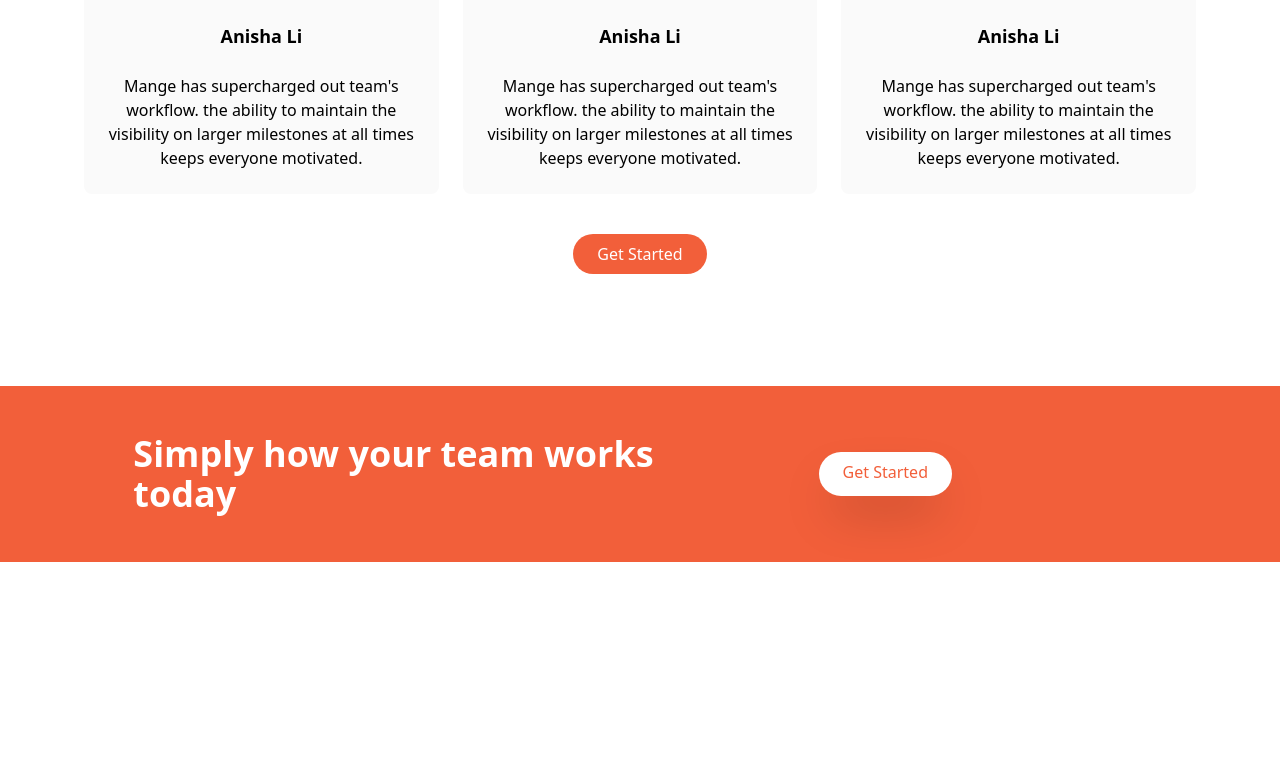
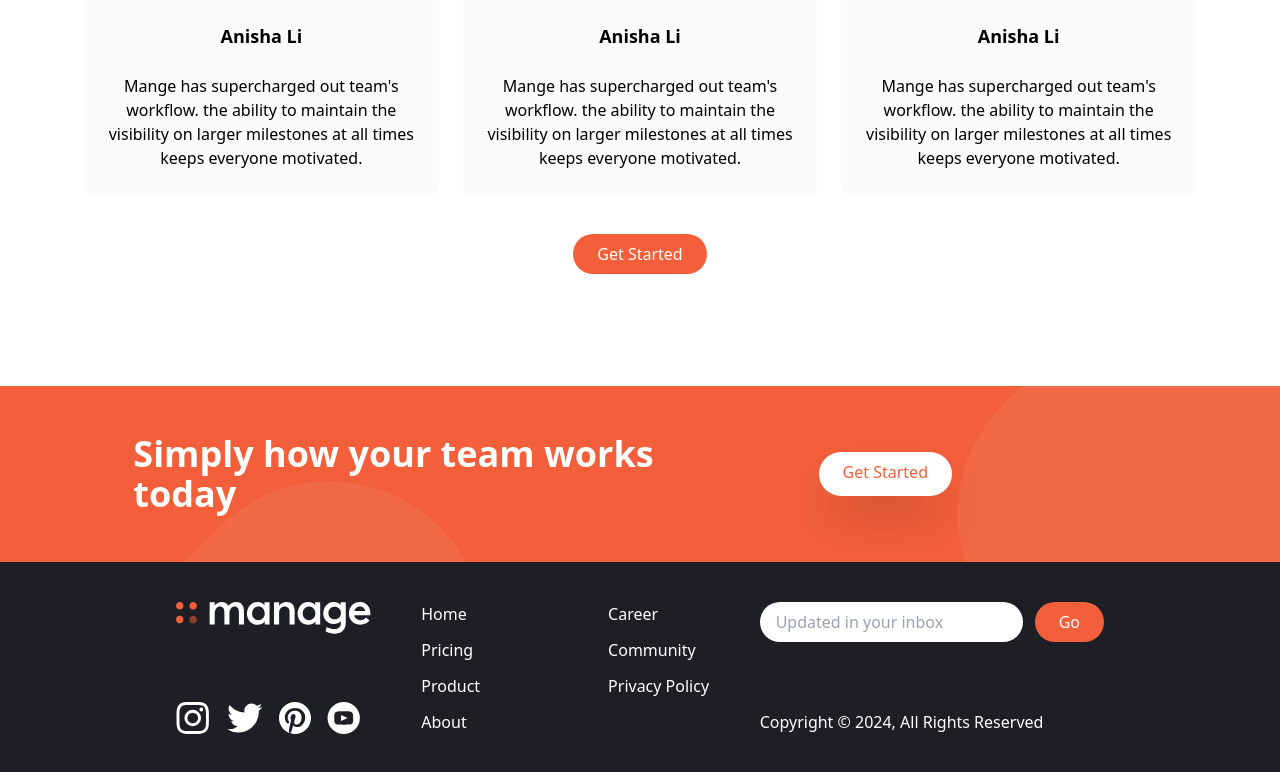
Before and after one commit to mnkshruthi/Traversy-Media, a React (Create React App) app: page / in a window 1280 px wide. Shown: the part 1374-2146 px from the top of the page. Before the commit the page ends 1936 px from the top, so only its background shows below. Built offline with nearby package versions, Linux system fonts and the light colour scheme.

Commit message:
footer component

```diff
--- a/src/App.js
+++ b/src/App.js
@@ -1,5 +1,6 @@
 import Cta from "./TraverseMedia/Cta";
 import Features from "./TraverseMedia/Features";
+import Footer from "./TraverseMedia/Footer/Footer";
 import Hero from "./TraverseMedia/Hero";
 import NavBar from "./TraverseMedia/NavBar";
 import Testimonials from "./TraverseMedia/Testimonials";
@@ -12,6 +13,7 @@
       <Features />
       <Testimonials />
       <Cta />
+      <Footer />
     </div>
   );
 }
--- a/src/TraverseMedia/Cta.js
+++ b/src/TraverseMedia/Cta.js
@@ -2,7 +2,7 @@
 
 export default function Cta() {
   return (
-    <div className="bg-brightRed">
+    <section id="cta" className="bg-brightRed">
       <div className="container flex flex-col items-center px-6 py-24  space-y-12 mt-28 p-16 md:py-12 md:space-y-0 md:flex-row">
         <h2 className="font-bold m-auto text-white text-5xl leading-tight text-center md:text-4xl md:max-w-xl md:text-left">
           Simply how your team works today
@@ -14,6 +14,6 @@
           Get Started
         </button>
       </div>
-    </div>
+    </section>
   );
 }
--- /dev/null
+++ b/src/TraverseMedia/Footer/Footer.js
@@ -0,0 +1,88 @@
+import logo from "../../Images/logo-white.svg";
+import instagram from "../../Images/icon-instagram.svg";
+import pinterest from "../../Images/icon-pinterest.svg";
+import twitter from "../../Images/icon-twitter.svg";
+import youtube from "../../Images/icon-youtube.svg";
+
+export default function Footer() {
+  return (
+    // Footer
+    <footer className="bg-veryDarkBlue">
+      {/* Flex container */}
+      <div className="container flex flex-col-reverse justify-between px-6 py-10 mx-auto space-y-8 md:flex-row md:space-y-0">
+        {/* Logo and special links container */}
+        <div className="flex flex-col-reverse justify-between items-center space-y-12 md:flex-col md:items-start md:space-y-0">
+          {/* Image contaier */}
+          <div>
+            <img src={logo} className="h-8" alt="Logo" />
+          </div>
+          {/* Social Links Container */}
+          <div className="flex justify-center space-x-4">
+            {/* Link 1 */}
+            <a href="/">
+              <img src={instagram} alt="instagram" className="h-8" />
+            </a>
+            {/* Link 2 */}
+            <a href="/">
+              <img src={twitter} alt="twitter" className="h-8" />
+            </a>
+            {/* Link 3 */}
+            <a href="/">
+              <img src={pinterest} alt="pinterest" className="h-8" />
+            </a>
+            {/* Link 4 */}
+            <a href="/">
+              <img src={youtube} alt="youtube" className="h-8" />
+            </a>
+          </div>
+        </div>
+        {/* Footer Menu links */}
+        <div className="flex justify-around space-x-32 ">
+          <div className="flex flex-col space-y-3 text-white">
+            <a href="/" className="hover:bg-brightRed">
+              Home
+            </a>
+            <a href="/" className="hover:bg-brightRed">
+              Pricing
+            </a>
+            <a href="/" className="hover:bg-brightRed">
+              Product
+            </a>
+            <a href="/" className="hover:bg-brightRed">
+              About
+            </a>
+          </div>
+          <div className="flex flex-col space-y-3 text-white">
+            <a href="/" className="hover:bg-brightRed">
+              Career
+            </a>
+            <a href="/" className="hover:bg-brightRed">
+              Community
+            </a>
+            <a href="/" className="hover:bg-brightRed">
+              Privacy Policy
+            </a>
+          </div>
+        </div>
+        {/* Input Container */}
+        <div className="flex flex-col justify-between">
+          <form>
+            <div className="flex space-x-3">
+              <input
+                type="text"
+                className="flex-1 px-4 rounded-full focus:outline-none"
+                placeholder="Updated in your inbox"
+              />
+              <button className="px-6 py-2 text-white rounded-full bg-brightRed hover:bg-brightRedLight focus:outline-none">
+                Go
+              </button>
+            </div>
+          </form>
+          <div className="hidden text-white md:block">
+            Copyright &copy; 2024, All Rights Reserved
+          </div>
+        </div>
+      </div>
+    </footer>
+  );
+}
--- /dev/null
+++ b/src/TraverseMedia/Footer/FooterFirst.js
@@ -0,0 +1,36 @@
+import React from "react";
+import logo from "../../Images/logo-white.svg";
+import instagram from "../../Images/icon-instagram.svg";
+import pinterest from "../../Images/icon-pinterest.svg";
+import twitter from "../../Images/icon-twitter.svg";
+import youtube from "../../Images/icon-youtube.svg";
+
+export default function FooterFirst() {
+  return (
+    <div className="flex flex-col-reverse justify-between items-center space-y-12 md:flex-col md:items-start md:space-y-0">
+      {/* Image contaier */}
+      <div>
+        <img src={logo} className="h-8" alt="Logo" />
+      </div>
+      {/* Social Links Container */}
+      <div className="flex justify-center space-x-4">
+        {/* Link 1 */}
+        <a href="/">
+          <img src={instagram} alt="instagram" className="h-8" />
+        </a>
+        {/* Link 2 */}
+        <a href="/">
+          <img src={twitter} alt="twitter" className="h-8" />
+        </a>
+        {/* Link 3 */}
+        <a href="/">
+          <img src={pinterest} alt="pinterest" className="h-8" />
+        </a>
+        {/* Link 4 */}
+        <a href="/">
+          <img src={youtube} alt="youtube" className="h-8" />
+        </a>
+      </div>
+    </div>
+  );
+}
--- /dev/null
+++ b/src/TraverseMedia/Footer/Footersecond.js
@@ -0,0 +1,31 @@
+import React from "react";
+
+export default function Footersecond() {
+  return (
+    <div className="flex flex-col space-y-6 md:space-x-32 md:flex-row">
+      {/* List container */}
+      <div className="flex flex-col text-white">
+        <a href="/" className="text-white">
+          Home
+        </a>
+        <a href="/" className="text-white">
+          Pricing
+        </a>
+        <a href="/" className="text-white">
+          Products
+        </a>
+      </div>
+      {/* <div>
+        <a href="/" className="text-white">
+          Career
+        </a>
+        <a href="/" className="text-white">
+          Community
+        </a>
+        <a href="/" className="text-white">
+          Privacy Policy
+        </a>
+      </div> */}
+    </div>
+  );
+}
--- a/src/TraverseMedia/NavBar.js
+++ b/src/TraverseMedia/NavBar.js
@@ -3,9 +3,6 @@
 
 export default function NavBar() {
   return (
-    <div>
-      {/* Refer  */}
-      {/* NavBar */}
     <nav className="relative container mx-auto p-6">
       {/* flex Container */}
       <div className="flex items-center justify-between">
@@ -32,16 +29,36 @@
           </a>
         </div>
         {/* Button */}
-          <div>
+
         <a
           href="/"
           className=" hidden md:block bg-brightRed text-white p-3 px-6 pt-2 rounded-full baseline hover:bg-brightRedLight"
         >
           Get Started
         </a>
+        {/* Hamburger */}
+        <button
+          id="menu-btn"
+          className="block hamburger md:hidden focus:outline-none"
+        >
+          <span className="hamburger-top"></span>
+          <span className="hamburger-middle"></span>
+          <span className="hamburger-bottom"></span>
+        </button>
+      </div>
+      {/* Mobile menu */}
+      <div className="md:hidden">
+        <div
+          id="menu"
+          className="absolute flex-col items-center hidden self-end py-8 mt-10 space-y-6 font-bold bg-white sm:w-auto sm:self-center left-6 right-6 drop-shadow-md"
+        >
+          <a href="/">Pricing</a>
+          <a href="/">Product</a>
+          <a href="/">About Us</a>
+          <a href="/">Careers</a>
+          <a href="/">Community</a>
         </div>
       </div>
     </nav>
-    </div>
   );
 }
--- a/src/index.css
+++ b/src/index.css
@@ -2,21 +2,44 @@
 @tailwind components;
 @tailwind utilities;
 
-.expense-title {
-  margin-left: -50%;
+body {
+  background-image: url("../src/Images/bg-tablet-pattern.svg");
+  background-repeat: no-repeat;
+  background-size: 80px;
+  background-position: 90% -25%;
+}
+#cta {
+  background-image: url("../src/Images/bg-simplify-section-desktop.svg");
+  background-repeat: no-repeat;
 }
 
-.usaii-header-image {
-  background-image: url("https://ik.imagekit.io/edtechdigit/usaii/content/images/caitl-banner.png");
-  width: 100%;
-  background-repeat: no-repeat;
-  background-size: cover;
+@media (max-width: 576px) {
+  body {
+    background-position: 50px -50px;
+    background-size: 500px;
+  }
 }
-.usaii-image {
-  width: 350px;
-  height: 60px;
+/* Hamburger menu */
+.hamburger {
+  cursor: pointer;
+  width: 24px;
+  height: 24px;
+  transition: all 0.25s;
+  position: relative;
 }
-.usaii-font {
-  font-size: 13px;
+.hamburger-top,
+.hamburger-middle,
+.hamburger-bottom {
+  position: relative;
+  top: 0;
+  left: 0;
+  width: 24px;
+  height: 24px;
+  background: #000;
 }
-/* youtube */
+.hamburger-middle {
+  transform: translateY(7px);
+}
+.hamburger-bottom {
+  transform: translateY(14px);
+}
```
Lines whose indentation alone changed are shown as unchanged.
